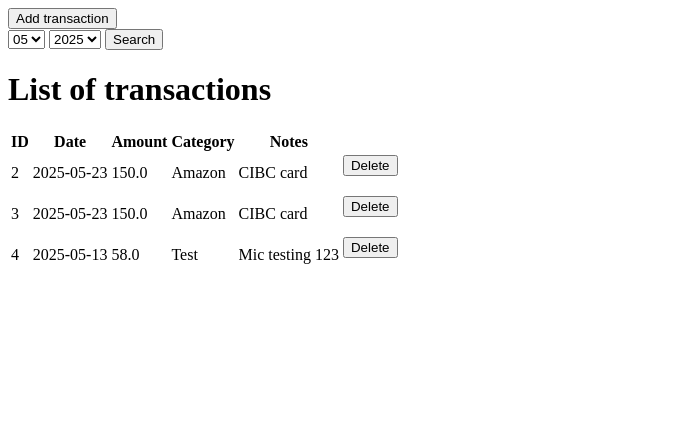
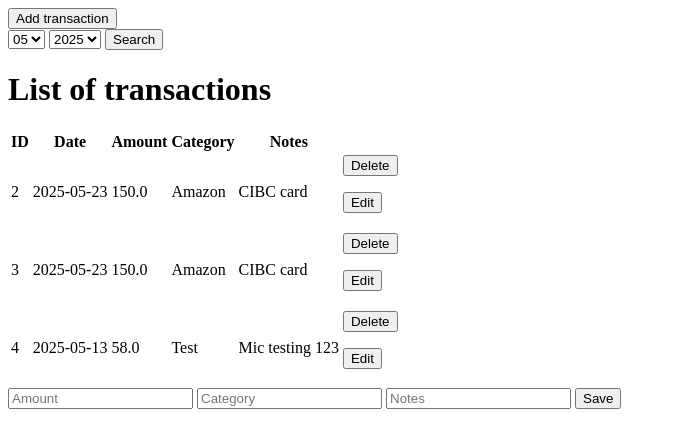
Before and after one commit to RohitKumarVadlamudi/Expense_tracker, a Flask app: page / in a window 1280 px wide. Shown: the top 448 px of the page, without its empty margins (0-676 px from the left). Run offline with Flask 3, Linux system fonts and the light colour scheme; data comes from the database, SQL or seed files in the repository.

Commit message:
Adding feture. Edit transaction
Added an edit option to existing transactions. Added a new route module in app.py

```diff
--- a/app.py
+++ b/app.py
@@ -53,5 +53,22 @@ def delete(id):
 	flash("Transaction deleted successfully")
 	return redirect("/")
 
+@app.route("/edit/<int:id>", methods=["GET", "POST"])
+
+def edit(id):
+	if request.method=="POST":
+		conn=sq.connect("expenses.db")
+		cursor=conn.cursor()
+		date=request.form['date']
+		amount=request.form['amount']
+		category=request.form['category']
+		notes=request.form['notes']
+		cursor.execute("""UPDATE expenses SET amount=?, category=?, notes=? WHERE id IS ?""",(amount,category,notes,id))
+		conn.commit()
+		conn.close()
+		flash("Transaction edited successfully")
+		return redirect("/")
+	return render_template("home.html")
+
 if __name__=="__main__":
 	app.run(debug=True)
--- a/templates/home.html
+++ b/templates/home.html
@@ -3,6 +3,11 @@
 		<title>Home page </title>
 	</head>
 	<body>
+		{% with messages = get_flashed_messages() %}
+			{% if messages %}
+				<div> {{ messages[0] }} </div>
+			{% endif %}
+		{% endwith %}
 		<a href= "/accounts-expenses">
 			<button type="button">Add transaction</button>
 		</a>
@@ -41,8 +46,21 @@
 					<form action="/delete/{{items[0]}}", method="POST">
 						<button type="submit">Delete</button>
 					</form>
+					<form action="/edit/{{items[0]}}",method="POST">
+						<button type="submit">Edit</button>
+					</form>
+				</td>
 			</tr>
 			{% endfor %}
 		</table>
+
+		<div class="edit-popup", id="edit-popup">
+			<form method="POST" action="/edit/<int:id>">
+				<input id="amount" type="number" name="amount" step="0.01" placeholder="Amount" required>
+				<input id="category" type="text" name="category" placeholder="Category" required>
+				<input id="notes" type="text" name="notes" placeholder="Notes">
+				<button type="submit">Save</button>
+			</form>
+		</div>
 	</body>
 </html>
```
